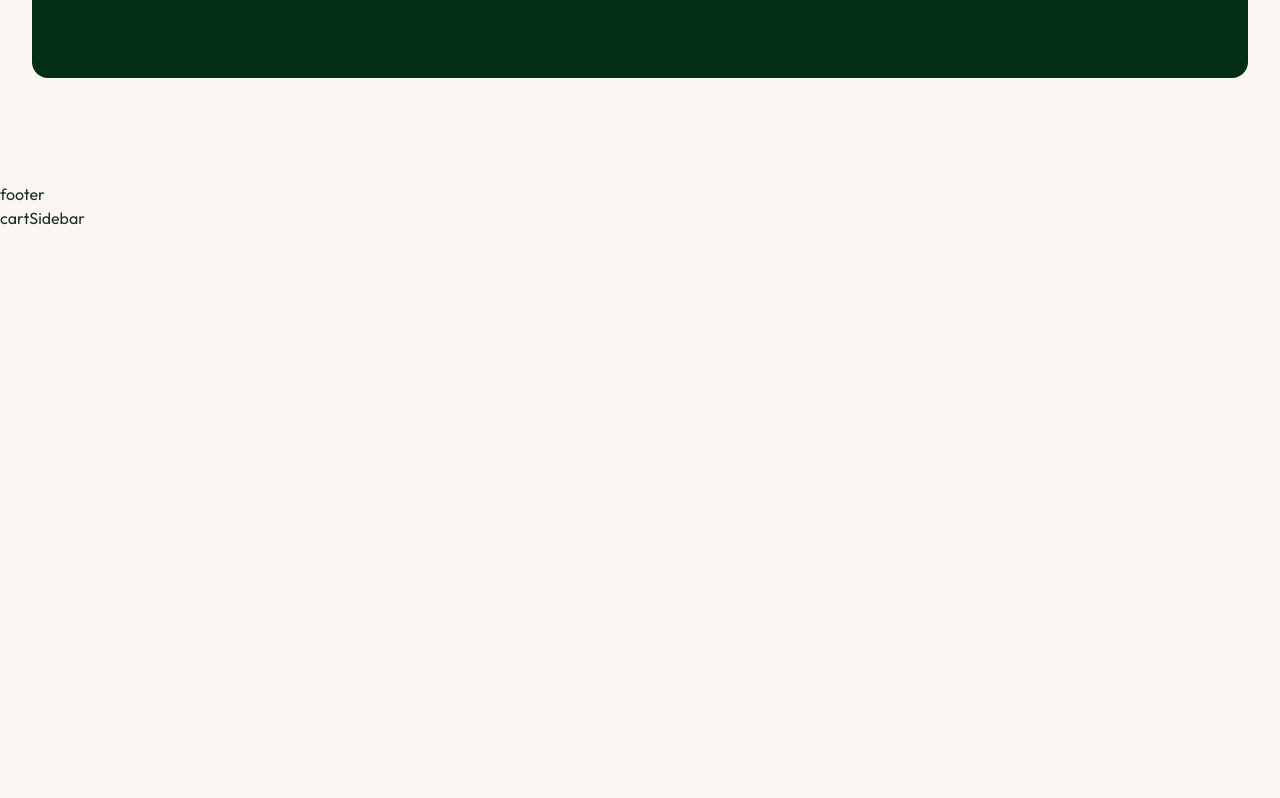
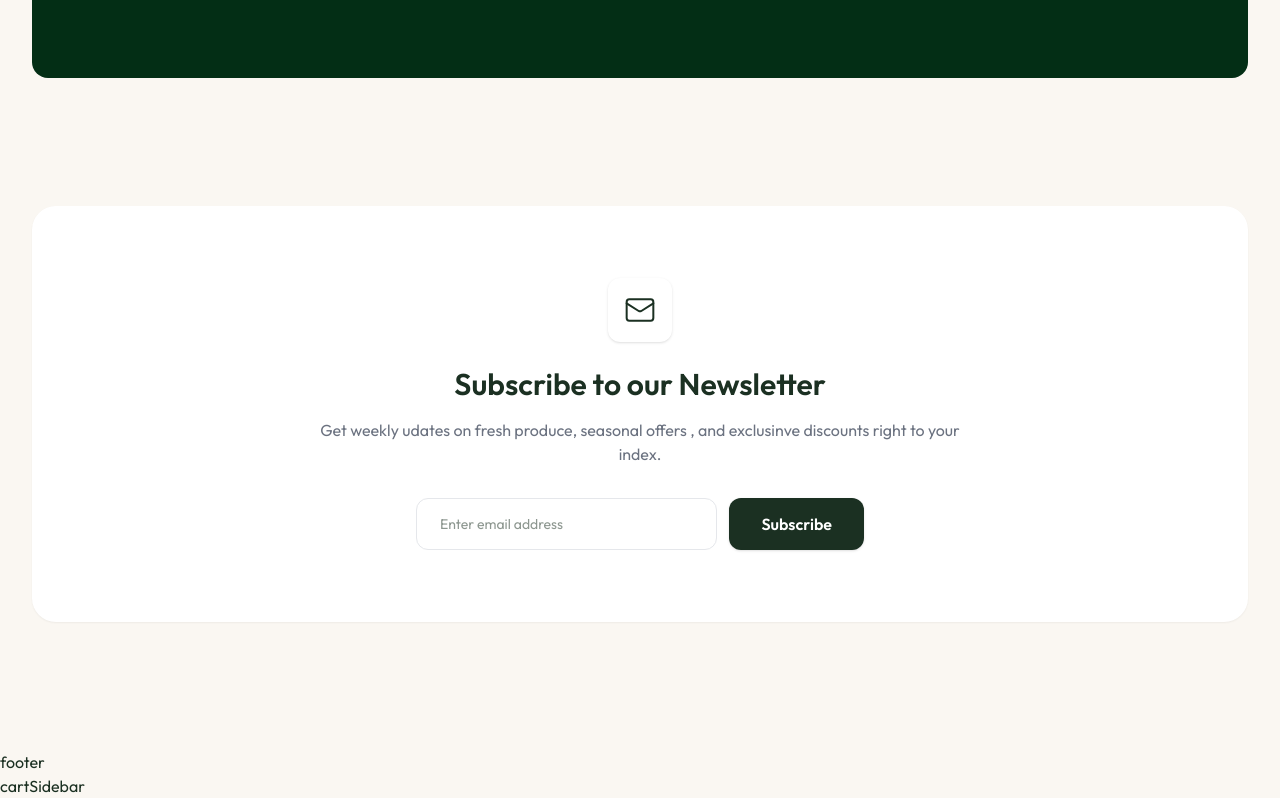
Before and after one commit to rahulprops/Grocery-Delivery, a React (Vite) app in the folder client/: page / in a window 1280 px wide. Shown: the part 2346-3144 px from the top of the page. Before the commit the page ends 2576 px from the top, so only its background shows below. Built offline with nearby package versions, Linux system fonts and the light colour scheme.

Commit message:
Newslatter page create

```diff
--- /dev/null
+++ b/client/src/components/Home/Newslatter.tsx
@@ -0,0 +1,27 @@
+import { MailIcon } from "lucide-react";
+
+
+
+const Newslatter = () => {
+  return (
+<section className=" bg-white py-18 px-4 sm:px-6 lg:px-8 rounded-3xl mx-auto shadow-xs mt-32 mb-20">
+  <div className=" max-w-2xl mx-auto text-center">
+    <div className=" size-16 bg-white rounded-xl flex-center mx-auto mb-6 shadow">
+        <MailIcon  className=" size-8 text-app-green " strokeWidth={1.5}/>
+    </div>
+    <h2 className=" text-3xl font-semibold text-app-green mb-4"> Subscribe to our Newsletter</h2>
+    <p  className=" text-app-text-light mb-8 text-base">Get weekly udates on fresh produce, seasonal offers , and exclusinve discounts right to your index. </p>
+    <form onSubmit={(e)=>e.preventDefault()}  className=" flex flex-col sm:flex-row gap-3 max-w-md m-auto ">
+        <input type="email" placeholder=" Enter email address " required className=" flex-1 px-5 py-3.5  rounded-xl border border-app-border focus-within:border-app-green  focus:ring bg-white text-sm transition-all"/>
+
+         <button type="submit" className=" px-8 py-3.5 bg-app-green text-white font-semibold  rounded-xl hover:bg-app-green-light transition-colors shadow-sm whitespace-normal active:scale[0.98]">
+
+            Subscribe
+         </button>
+    </form>
+    </div>
+</section>
+  )
+}
+
+export default Newslatter
--- a/client/src/pages/Home.tsx
+++ b/client/src/pages/Home.tsx
@@ -2,6 +2,7 @@
 import Features from "../components/Home/Features";
 import Hero from "../components/Home/Hero";
 import HomeCategories from "../components/Home/HomeCategories";
+import Newslatter from "../components/Home/Newslatter";
 import PopularProducts from "../components/Home/PopularProducts";
 
 
@@ -13,6 +14,7 @@
      <HomeCategories/>
      <PopularProducts/>
      <AppPromoBanner/>
+     <Newslatter/>
     </div>
   )
 }
```
